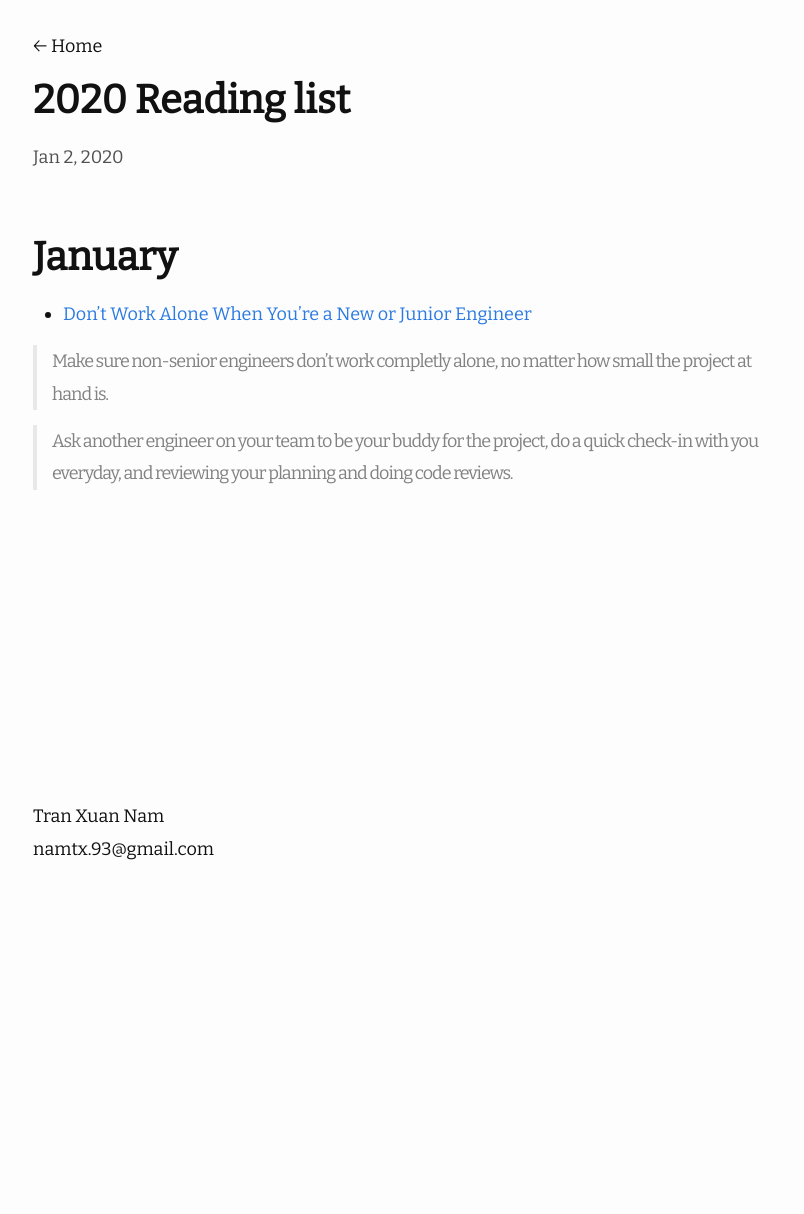
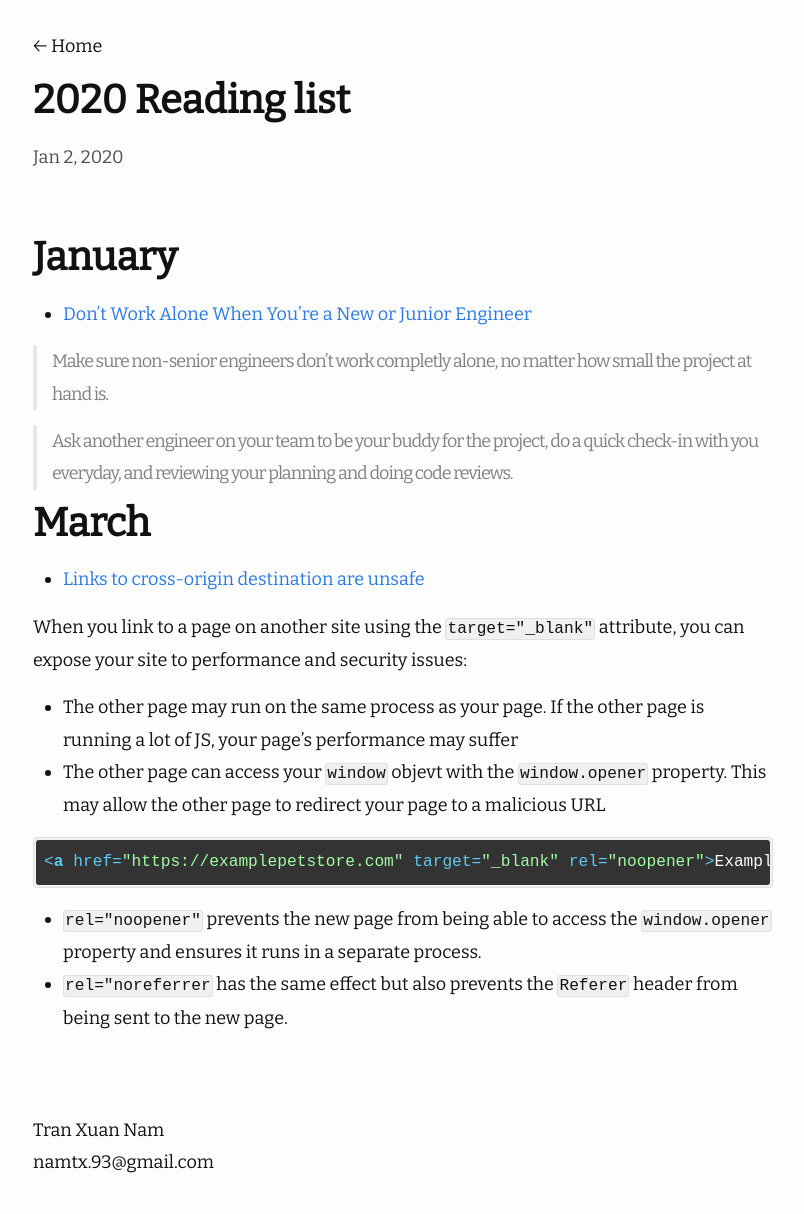
Before and after one commit to huangyz0918/moving, a Jekyll site: the page built from _posts/2020-01-02-reading-list.md, in a window 1280 px wide. Shown: the whole page, without its empty margins (237-1041 px from the left). Built offline with Jekyll 4.4.1, drawn with Linux system fonts in a browser that asks for light colours; nearby versions of some CDN libraries; before the commit the page ends 900 px from its top, so only the background shows below that.

Commit message:
Add links to cross-origin destination are unsafe

````diff
--- a/_posts/2020-01-02-reading-list.md
+++ b/_posts/2020-01-02-reading-list.md
@@ -10,3 +10,18 @@ categories: reading
 > Make sure non-senior engineers don't work completly alone, no matter how small the project at hand is.
 
 > Ask another engineer on your team to be your buddy for the project, do a quick check-in with you everyday, and reviewing your planning and doing code reviews.
+
+# March
+- [Links to cross-origin destination are unsafe](https://web.dev/external-anchors-use-rel-noopener/)
+
+When you link to a page on another site using the `target="_blank"` attribute, you can expose your site to performance and security issues:
+
+- The other page may run on the same process as your page. If the other page is running a lot of JS, your page's performance may suffer
+- The other page can access your `window` objevt with the `window.opener` property. This may allow the other page to redirect your page to a malicious URL
+
+```html
+<a href="https://examplepetstore.com" target="_blank" rel="noopener">Example Pet Store</a>
+```
+
+- `rel="noopener"` prevents the new page from being able to access the `window.opener` property and ensures it runs in a separate process.
+- `rel="noreferrer` has the same effect but also prevents the `Referer` header from being sent to the new page.
````
